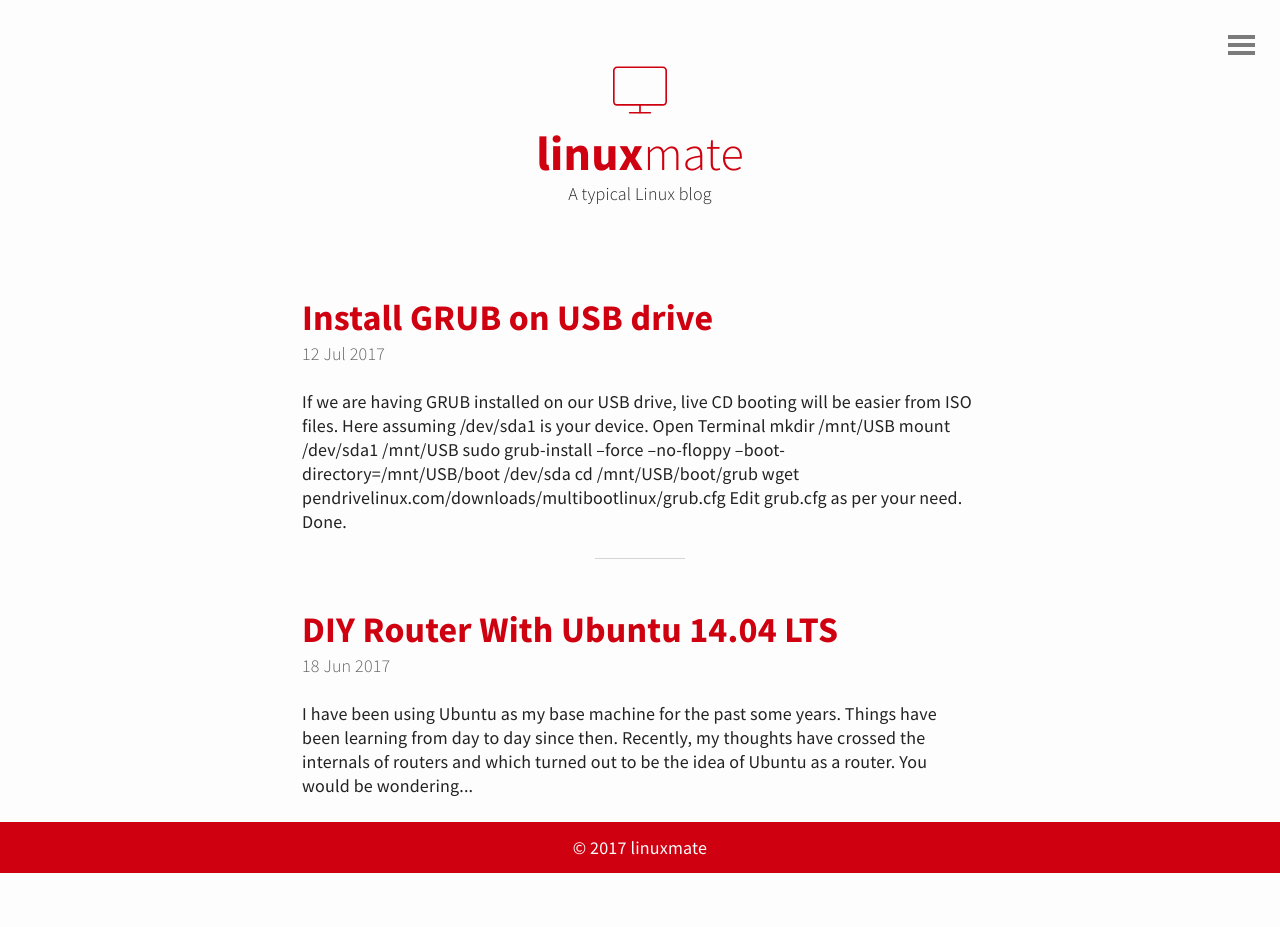
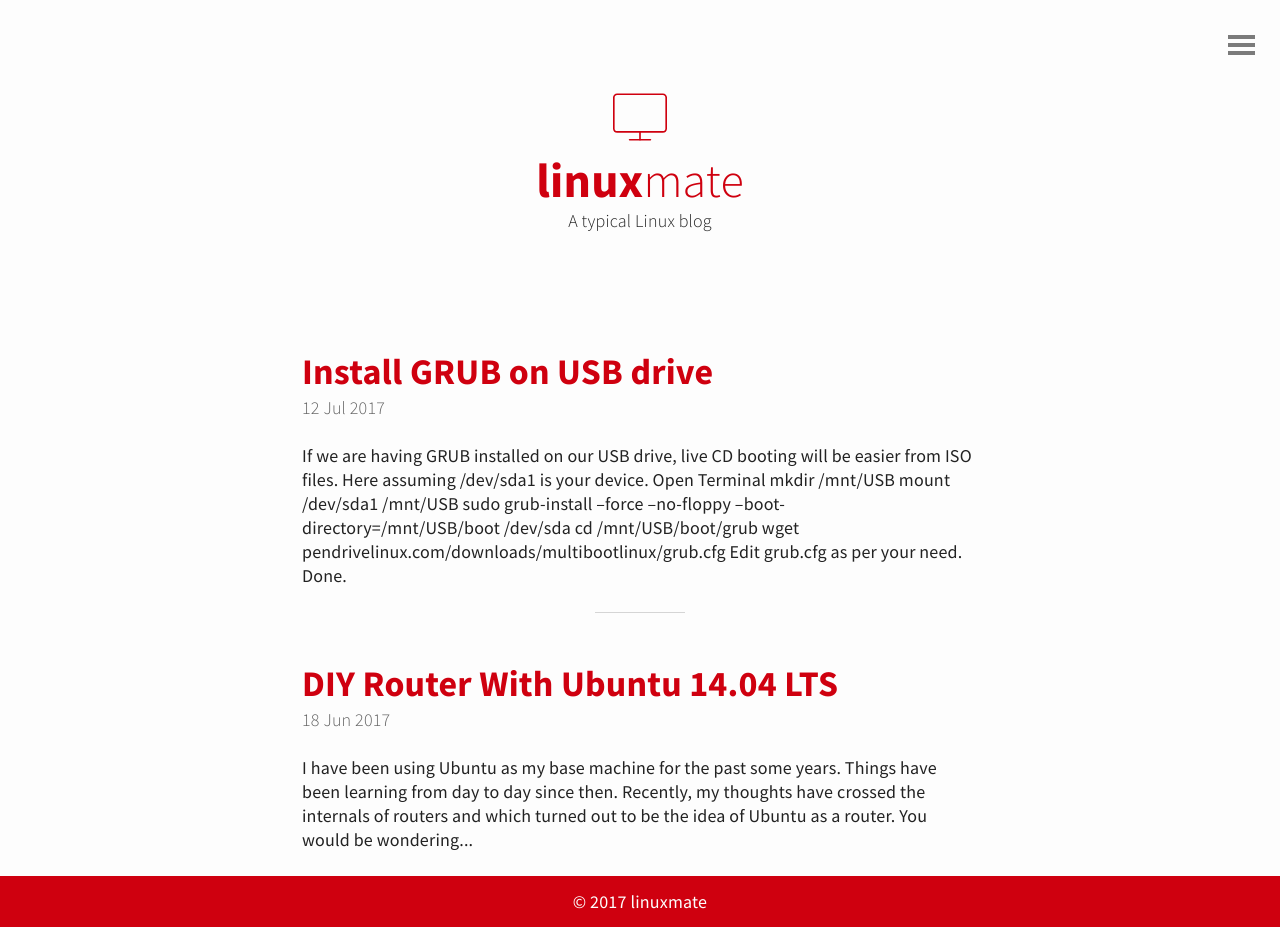
Before and after one commit to shonry271192/-, a Jekyll site: the page built from index.html, in a window 1280 px wide. Built offline with Jekyll 4.4.1, drawn with Linux system fonts in a browser that asks for light colours; the list of posts is cut into pages by our own code; before the commit the page ends 900 px from its top, so only the background shows below that.

Commit message:
modified page

```diff
--- a/_sass/layout.scss
+++ b/_sass/layout.scss
@@ -119,7 +119,7 @@
 
 #header {
 	text-align: center;
-        padding: 63px 0;
+        padding: 90px 0;
         position: relative;
   a {
   	text-decoration: none;
```
Also changed, not shown: 1 other file.
